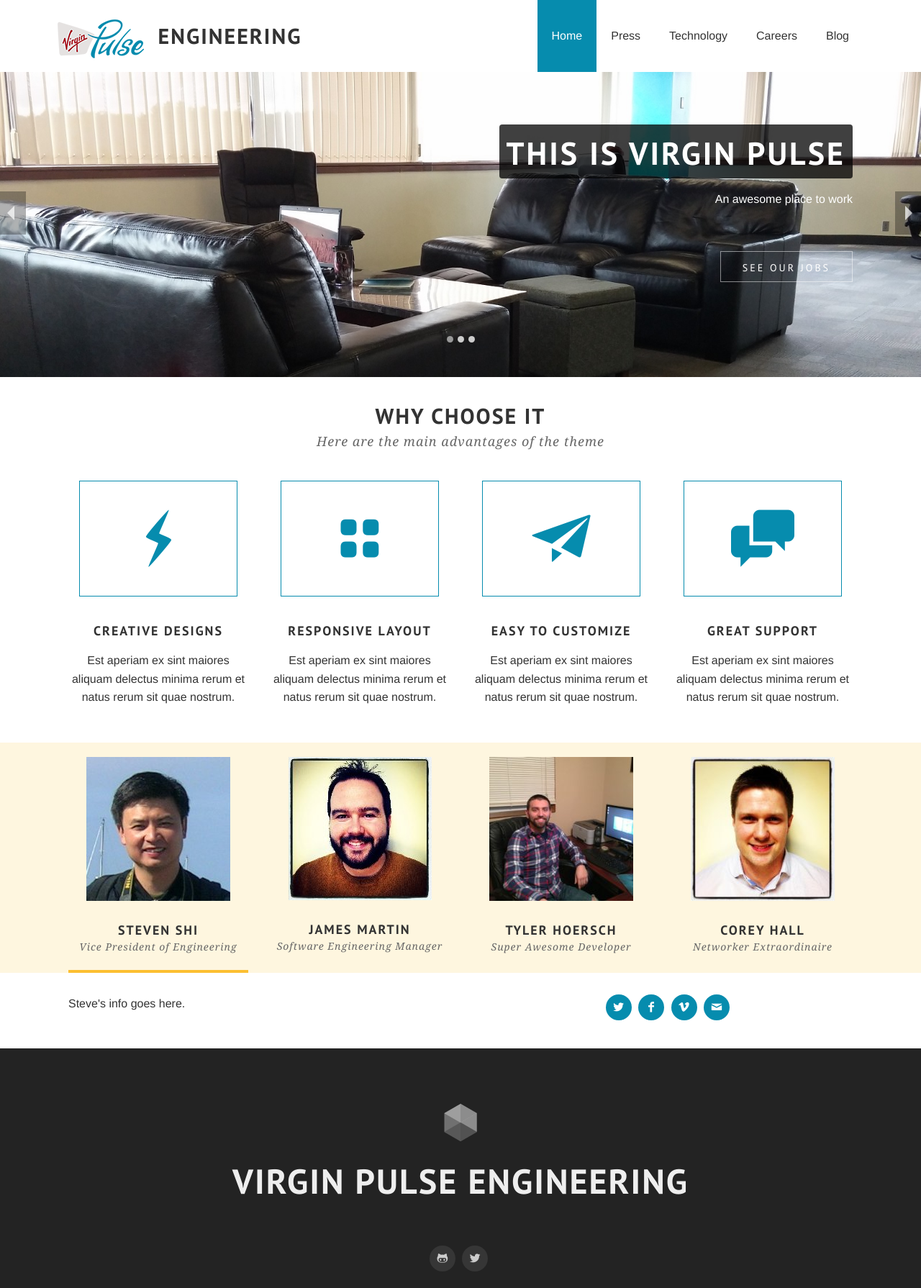
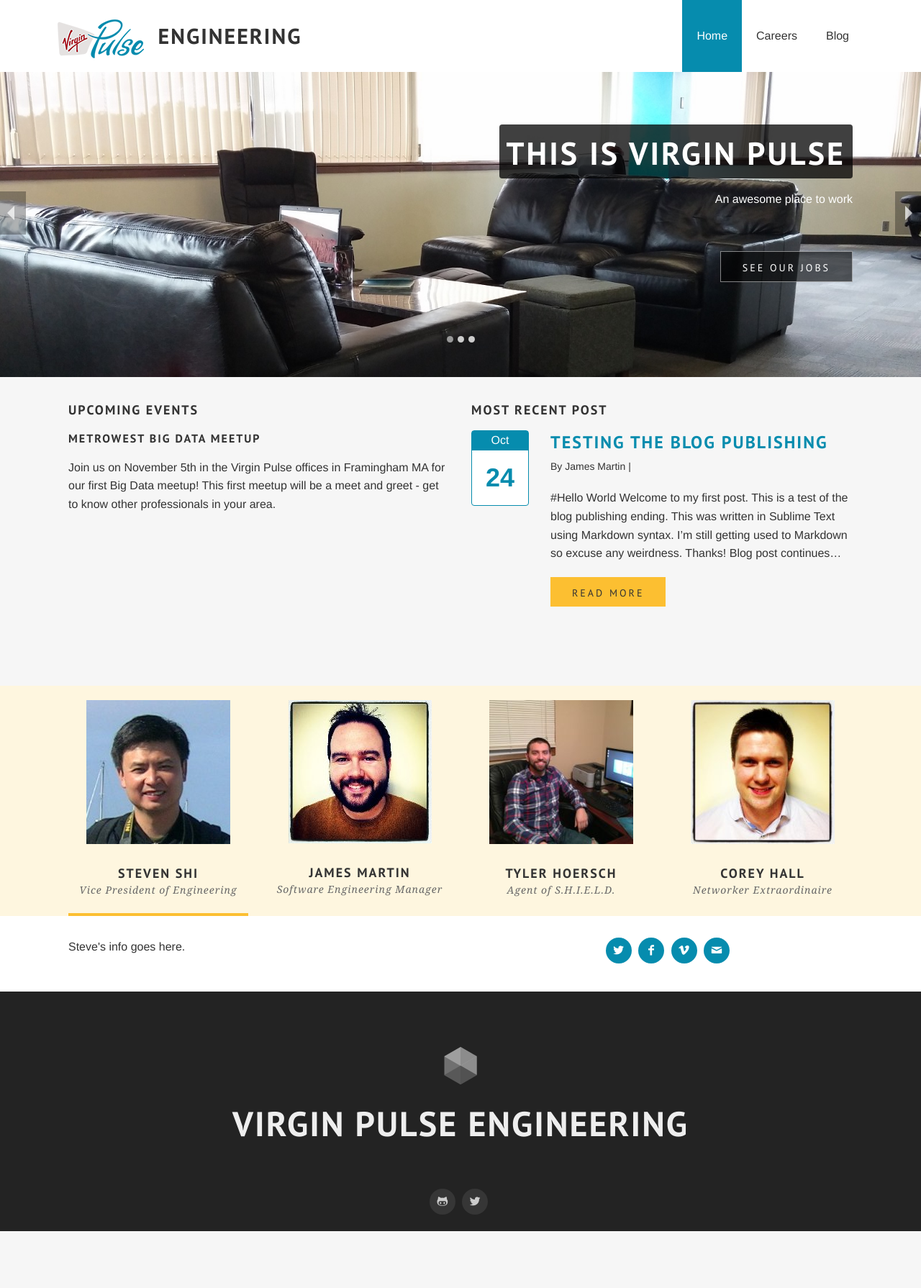
Before and after one commit to VirginPulsePublic/VirginPulsePublic.github.io, a Jekyll site: the page built from index.html, in a window 1280 px wide. Shown: the whole page at 72% size. Built offline with Jekyll 4.4.1, drawn with Linux system fonts in a browser that asks for light colours; some web fonts are replaced; Markdown is read by kramdown in place of the engine named in the settings; after the commit the page ends 1711 px from its top, so only the background shows below that.

Commit message:
Big Update! New events list on home page, as well as job page. Temporarily removed Press and Technology page as they are not ready yet. Still accessible.

```diff
--- /dev/null
+++ b/_data/events.yml
@@ -0,0 +1,4 @@
+- name: Metrowest Big Data Meetup
+  event_date: 11/5/2014
+  description: "Join us on November 5th in the Virgin Pulse offices in Framingham MA for our first Big Data meetup! This first meetup will be a meet and greet - get to know other professionals in your area."
+  location: "Virgin Pulse office, 492 Old Connecticut Path, Framingham MA"
--- /dev/null
+++ b/_data/jobs.yml
@@ -0,0 +1,16 @@
+- position: Android Developer
+  blurb: "You’ll be a key member of the Engineering team, working side-by-side with a multi-discipline team. You’ll work closely with product managers, engineering and marketing leadership to create stunning products that enhance the user engagement. In short, you’ll help make our products beautiful, fun and easy to use."
+  location: "Framingham, MA <br />Appleton, WI"
+  link: http://virginpulse.com/careers
+- position: Front End Developer (AngularJS)
+  blurb: "Build beautiful things! People who are right for this role love beautiful things, and care about user experience. Work closely with our UX and design team to build awesome sites in cutting edge technology!"
+  location: "Framingham, MA <br /> Appleton, WI"
+  link: http://virginpulse.com/careers
+- position: Senior Software Engineer -- SaaS Application
+  blurb: "Do you love learning new technology? Then check this job out. We want a senior level person who is comfortable in any tier to help us grow our next generation platform."
+  location: "Framingham, MA <br /> Appleton, WI"
+  link: http://virginpulse.com/careers
+- position: Software Engineer -- Big Data and Analytics
+  blurb: "Come join our rapidly growing Big Data team! We have lots of data, now comes the fun part - what do we do with it? Be a part of the team that gets to build out our next data solution."
+  location: "Framingham, MA <br /> Appleton, WI"
+  link: http://virginpulse.com/careers
--- a/_data/nav.yml
+++ b/_data/nav.yml
@@ -1,12 +1,6 @@
 - name: Home
   path: index.html
   section_id: home
-- name: Press
-  path: press.html
-  section_id: press
-- name: Technology
-  path: technology.html
-  section_id: technology
 - name: Careers
   path: careers.html
   section_id: careers
--- /dev/null
+++ b/_includes/blogpreview.html
@@ -0,0 +1,26 @@
+<div class="blog-preview ">
+	<h3>Most Recent Post</h3>
+{% for post in site.posts limit:1 %}
+	  <div class='post'>
+	    <div class='timestamp left text-center'>
+	      <span class='month'>{{ post.date | date: "%h" }}</span>
+	      <span class='date'>{{ post.date | date: "%d" }}</span>
+	    </div>
+	    <div class='info'>
+	      <h3>
+	        <a href='{{post.url}}'>{{ post.title }}</a>
+	      </h3>
+	      <p>
+	        By
+	        <span class='author'>{{post.author}}</span>
+	        |
+	        <a href='{{post.url}}#disqus_thread'></a>
+	      </p>
+	    </div>
+	    <div class='content'>
+	      {{post.excerpt}}
+	      <a class='button' href='{{post.url}}'>Read more</a>
+	    </div>
+	  </div>
+	{% endfor %}
+</div>
--- /dev/null
+++ b/_includes/events.html
@@ -0,0 +1,9 @@
+
+
+<div class='events'>
+    <h3>Upcoming Events</h3>
+	{% for event in site.data.events %}
+		<h4>{{ event.name }}</h4>
+		<p>{{ event.description }}</p>
+	{% endfor %}
+</div>
--- a/_includes/whys.html
+++ b/_includes/whys.html
@@ -1,8 +1,7 @@
 <div class='full white centered-text'>
   <div class='row'>
     <div class='special-title centered-text'>
-      <h2>Why choose it</h2>
-      <p>Here are the main advantages of the theme</p>
+      <h2>Who we are</h2>
     </div>
   </div>
   <div class='spacing'></div>
--- a/careers.html
+++ b/careers.html
@@ -2,80 +2,46 @@
 layout: default
 title: Careers
 section_id: careers
-services:
-  -
-    - title: Web design
-      icon: layout
-      desc:
-        Accusamus laborum totam omnis inventore et error aut et eos aut. fuga mollitia vitae id enim omnis perspiciatis. modi maxime eos.
-      color:
-    - title: Web design
-      icon: layout
-      desc:
-        Accusamus laborum totam omnis inventore et error aut et eos aut. fuga mollitia vitae id enim omnis perspiciatis. modi maxime eos.
-      color:
-    - title: Web design
-      icon: layout
-      desc:
-        Accusamus laborum totam omnis inventore et error aut et eos aut. fuga mollitia vitae id enim omnis perspiciatis. modi maxime eos.
-      color:
-  -
-    - title: Web design
-      icon: layout
-      desc:
-        Accusamus laborum totam omnis inventore et error aut et eos aut. fuga mollitia vitae id enim omnis perspiciatis. modi maxime eos.
-      color: yellow
-    - title: Web design
-      icon: layout
-      desc:
-        Accusamus laborum totam omnis inventore et error aut et eos aut. fuga mollitia vitae id enim omnis perspiciatis. modi maxime eos.
-      color: yellow
-    - title: Web design
-      icon: layout
-      desc:
-        Accusamus laborum totam omnis inventore et error aut et eos aut. fuga mollitia vitae id enim omnis perspiciatis. modi maxime eos.
-      color: yellow
-  -
-    - title: Web design
-      icon: layout
-      desc:
-        Accusamus laborum totam omnis inventore et error aut et eos aut. fuga mollitia vitae id enim omnis perspiciatis. modi maxime eos.
-      color: yellow
-    - title: Web design
-      icon: layout
-      desc:
-        Accusamus laborum totam omnis inventore et error aut et eos aut. fuga mollitia vitae id enim omnis perspiciatis. modi maxime eos.
-      color: yellow
-    - title: Web design
-      icon: layout
-      desc:
-        Accusamus laborum totam omnis inventore et error aut et eos aut. fuga mollitia vitae id enim omnis perspiciatis. modi maxime eos.
-      color: yellow
 ---
 
 <div class='full'>
   <div class='row'>
     <div class='special-title centered-text'>
-      <i class='icon-map'></i>
-      <h2>Our services</h2>
-      <p>We are passionate about web design &amp; development</p>
+      <h2>Open Positions</h2>
+      <p>We are actively seeking amazing people to work for an amazing company</p>
       <p class='shortline'></p>
     </div>
     <div class='two spacing'></div>
   </div>
 
-  {% for row in page.services %}
-    <div class="row">
-      {% for service in row %}
-        <div class='medium-4 large-4 columns icon-text'>
-          <i class='icon-{{service.icon}} {{service.color}}'></i>
-          <h3>{{service.title}}</h3>
-          <p>{{service.desc}}</p>
+  <div class='members'>
+  <div class='full no-padding'>
+    <div class='row'>
+      {% for job in site.data.jobs %}
+        {% if forloop.first %}
+          {% assign active_class = "active" %}
+        {% else %}
+          {% assign active_class = "" %}
+        {% endif %}
+        <div class='medium-3 large-3 columns'>
+          <div class='member centered-text {{active_class}}'>
+            <h3>{{job.position}}</h3>
+            <p class='position'>{{job.location}}</p>
+            <p>
+              {{job.blurb}}
+            </p>
+            <div>
+              <a href="{{ job.link }}">Read More</a>
+            </div>
+          </div>
         </div>
       {% endfor %}
     </div>
-    {% unless forloop.last %}
-      <div class="spacing"></div>
-    {% endunless %}
-  {% endfor %}
+
+    <div class='three spacing'></div>
+
+    <div class='three spacing'></div>
+    <div class='three spacing'></div>
+  </div>
 </div>
+</div>
--- a/css/style.css
+++ b/css/style.css
@@ -103,7 +103,7 @@
 
 .button.boxed {
   border: 1px solid rgba(255, 255, 255, 0.5);
-  background: none;
+  background: rgba(0, 0, 0, 0.6);
   color: white;
 }
 .button.boxed:hover {
@@ -700,6 +700,8 @@
 .timestamp {
   width: 80px;
   border: 1px solid #068CAE;
+  background: #fff;
+  border-radius: 4px;
 }
 .timestamp .month {
   background: #068CAE;
--- a/index.html
+++ b/index.html
@@ -119,18 +119,12 @@
         color: pulse-blue-bg
   - image: dev-3.jpg
     name: Tyler Hoersch
-    position: Super Awesome Developer
+    position: Agent of S.H.I.E.L.D.
     desc:
-      Tyler's info goes here.
+      REDACTED
     socials:
-      - name: twitter
-        link: #
-        color: pulse-blue-bg
-      - name: facebook
-        link: #
-        color: pulse-blue-bg
-      - name: mail
-        link: #
+      - name: github
+        link: http://github.com/thoersch
         color: pulse-blue-bg
   - image: dev-4.jpg
     name: Corey Hall
@@ -152,7 +146,17 @@
 
 {% include slider.html %}
 
-{% include whys.html %}
+<div class='full'>
+  <div class='row'>
+    <div class='medium-6 large-6 columns'>
+
+    {% include events.html %}
+      </div>
+      <div class='medium-6 large-6 columns'>
+        {% include blogpreview.html %}
+      </div>
+  </div>
+</div>
 
 <!--<div class='full'>
   <div class='row'>
@@ -235,9 +239,9 @@
       </div>
     {% endfor %}
   </div>
-</div>-->
+</div>
 
-<!--
+
 <div class='full light-yellow'>
   <div class='row'>
     <div class='special-title centered-text'>
```
Also changed, not shown: technology.html (+0 -65 lines).
